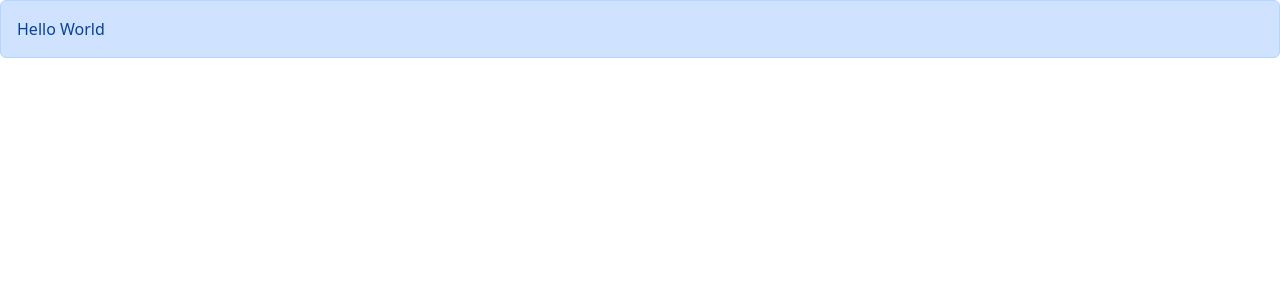
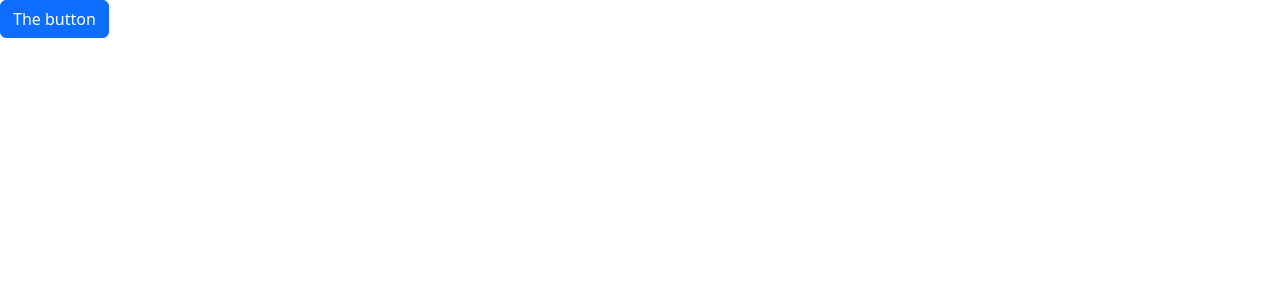
Before and after one commit to rajin-khan/Syncly, a React (Vite) app in the folder learning/adib/react-app/: page / in a window 1280 px wide. Shown: the top 300 px of the page. Built offline with nearby package versions, Linux system fonts and the light colour scheme.

Commit message:
Practice component building with Bootstrap via buttons

```diff
--- a/learning/adib/react-app/src/App.tsx
+++ b/learning/adib/react-app/src/App.tsx
@@ -1,12 +1,10 @@
-import Alert from "./components/Alert";
+import Button from "./components/Button";
 
 function App() {
 
   return (
     <div>
-        <Alert>
-            Hello <span>World</span>
-        </Alert>
+        <Button color='primary' onClick={() => console.log('Clicked!')}>The button</Button>
     </div>
   );
 }
--- /dev/null
+++ b/learning/adib/react-app/src/components/Button.tsx
@@ -0,0 +1,15 @@
+import React from 'react'
+
+interface Props {
+    children: string;
+    color?: 'primary' | 'secondary' | 'danger' | 'success' | 'warning' | 'info' | 'light' | 'dark' | 'link';
+    onClick: () => void;
+}
+
+const Buttons = ({children, onClick, color = 'primary'}: Props) => {
+  return (
+    <button className={'btn btn-' + color} onClick={onClick}>{children}</button>
+  )
+}
+
+export default Buttons
```
